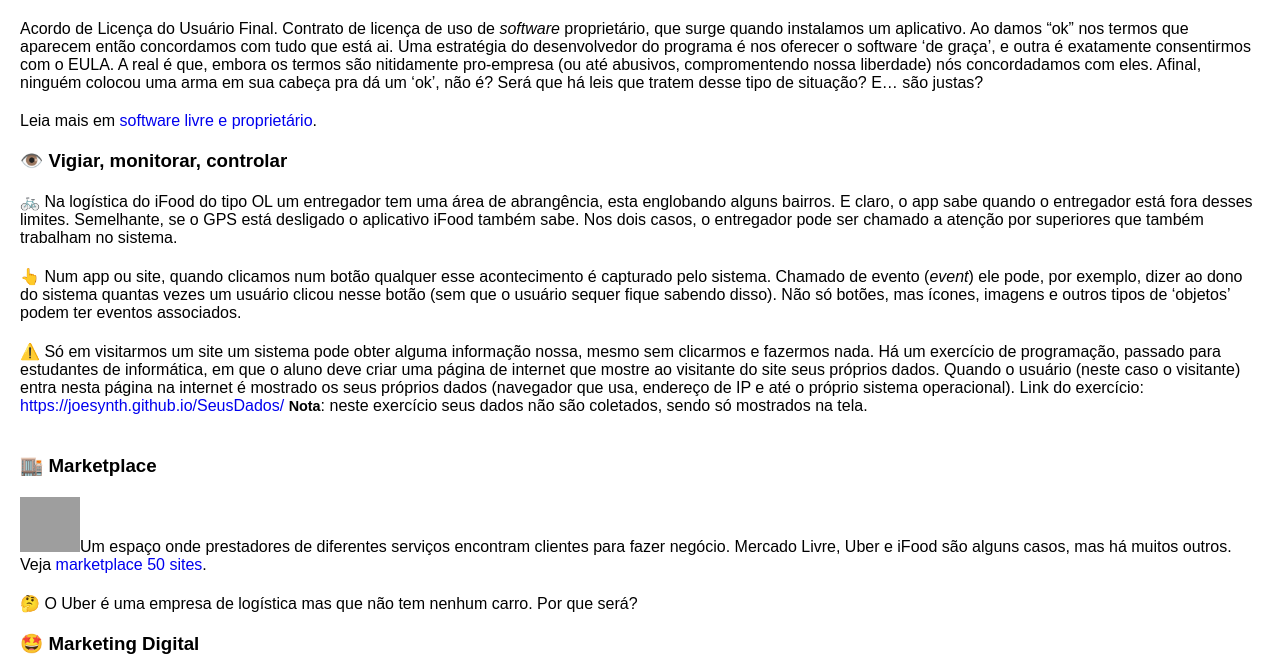
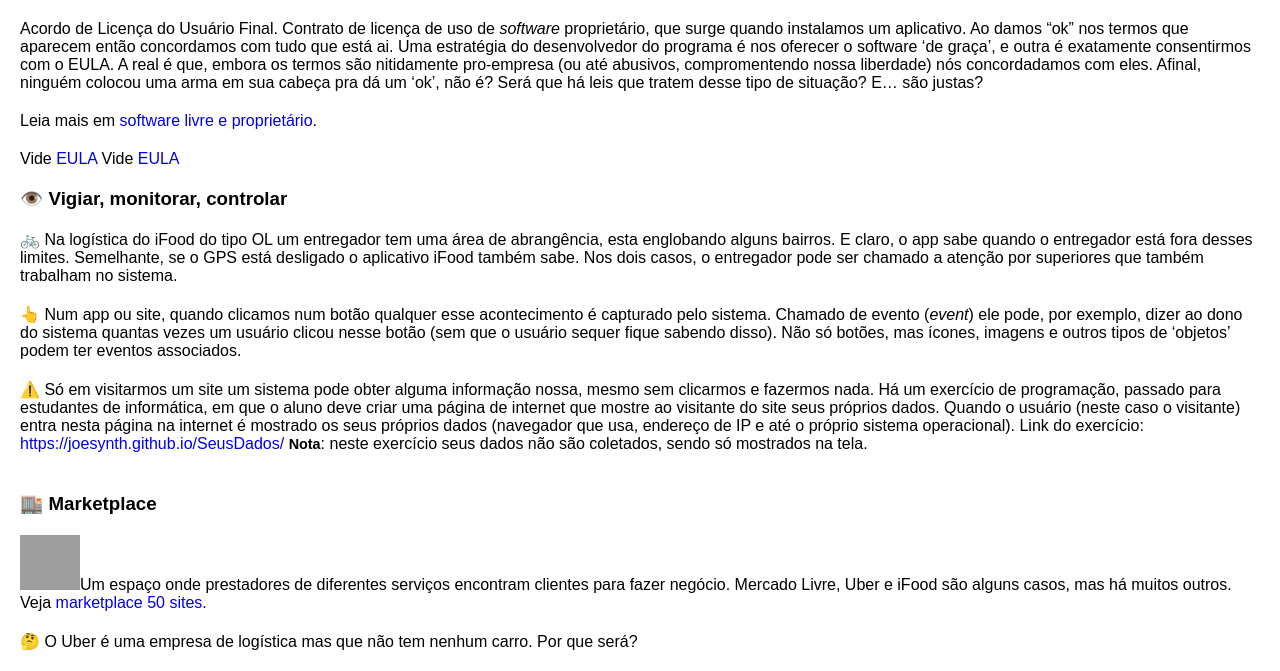
Before and after one commit to Joesynth/joesynth.github.io, a Jekyll site: the page built from _posts/2021-01-28-uber-ifood-o-que-sao-essas-empresas.md, in a window 1280 px wide and 900 px high, scrolled down 4237 px, cut to the strip 110-781 px from the top of the window. Built offline with Jekyll 4.4.1, drawn with Linux system fonts in a browser that asks for light colours; our own code applies the rules of GitHub Pages for plain Markdown files; grey boxes are pictures that could not be loaded.

Commit message:
Update 2021-01-28-uber-ifood-o-que-sao-essas-empresas.md

```diff
--- a/_posts/2021-01-28-uber-ifood-o-que-sao-essas-empresas.md
+++ b/_posts/2021-01-28-uber-ifood-o-que-sao-essas-empresas.md
@@ -136,6 +136,10 @@
 Será que há leis que tratem desse tipo de situação? E... são justas?
 
 Leia mais em <a href="https://joesynth.wordpress.com/2021/11/28/software-livre-e-software-proprietario/">software livre e proprietário</a>.
+
+Vide [EULA]( /eula )
+Vide [EULA](/eula)
+
 <h3>👁️ Vigiar, monitorar, controlar</h3>
 🚲️ Na logística do iFood do tipo OL um entregador tem uma área de abrangência, esta englobando alguns bairros. E claro, o app sabe quando o entregador está fora desses limites. Semelhante, se o GPS está desligado o aplicativo iFood também sabe. Nos dois casos, o entregador pode ser chamado a atenção por superiores que também trabalham no sistema.
 
```
